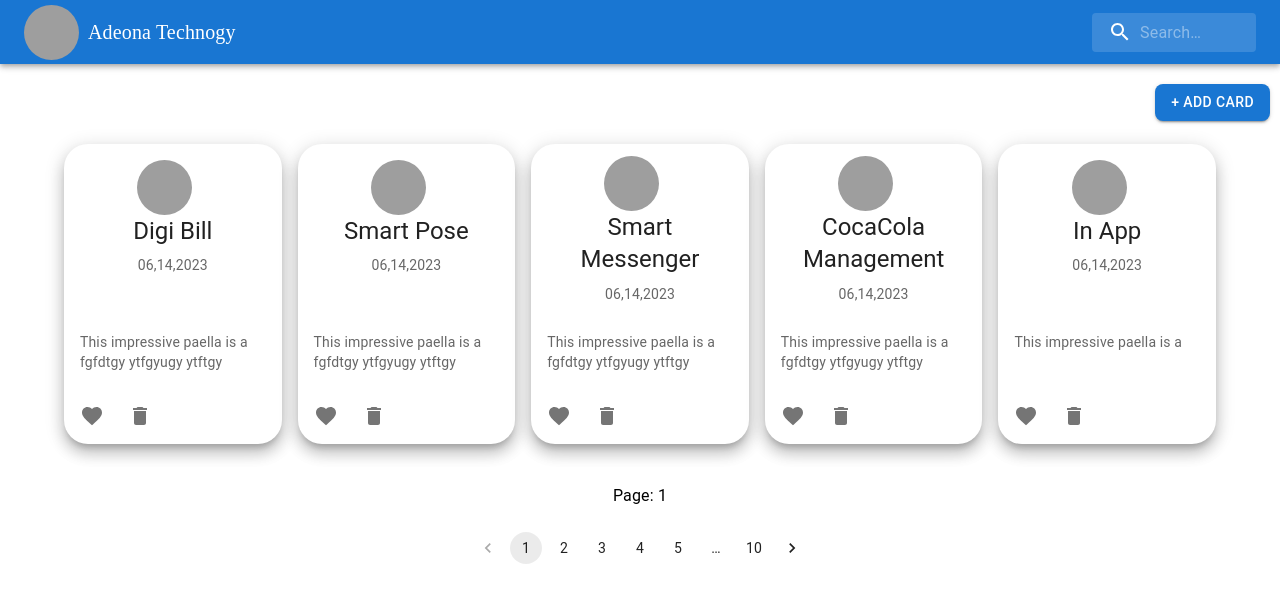
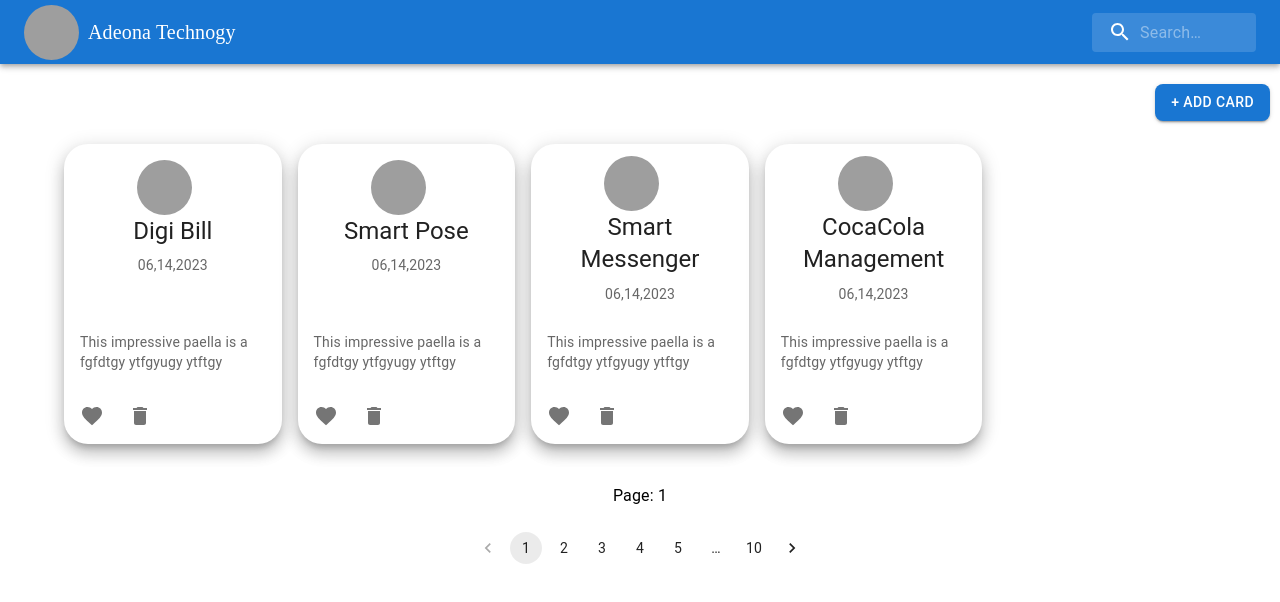
Before and after one commit to KAMADUSHKA/store-project, a React (Create React App) app: page /Cards in a window 1280 px wide. Shown: the top 602 px of the page. Built offline with nearby package versions, Linux system fonts and the light colour scheme; grey boxes are pictures that could not be loaded.

Commit message:
update pagination

```diff
--- a/src/Pages/Cards.js
+++ b/src/Pages/Cards.js
@@ -139,14 +139,14 @@ export default function Cards() {
   }));
 
   useEffect(() => {
-    setData(dataCard.slice(0, 5));
+    setData(dataCard.slice(0, 4));
   }, []);
 
   const handleChange = (event, value) => {
     setPage(value);
 
-    const startCard = (value - 1) * 5;
-    const endCard = startCard + 5;
+    const startCard = (value - 1) * 4;
+    const endCard = startCard + 4;
     setData(dataCard.slice(startCard, endCard));
   };
 
```
